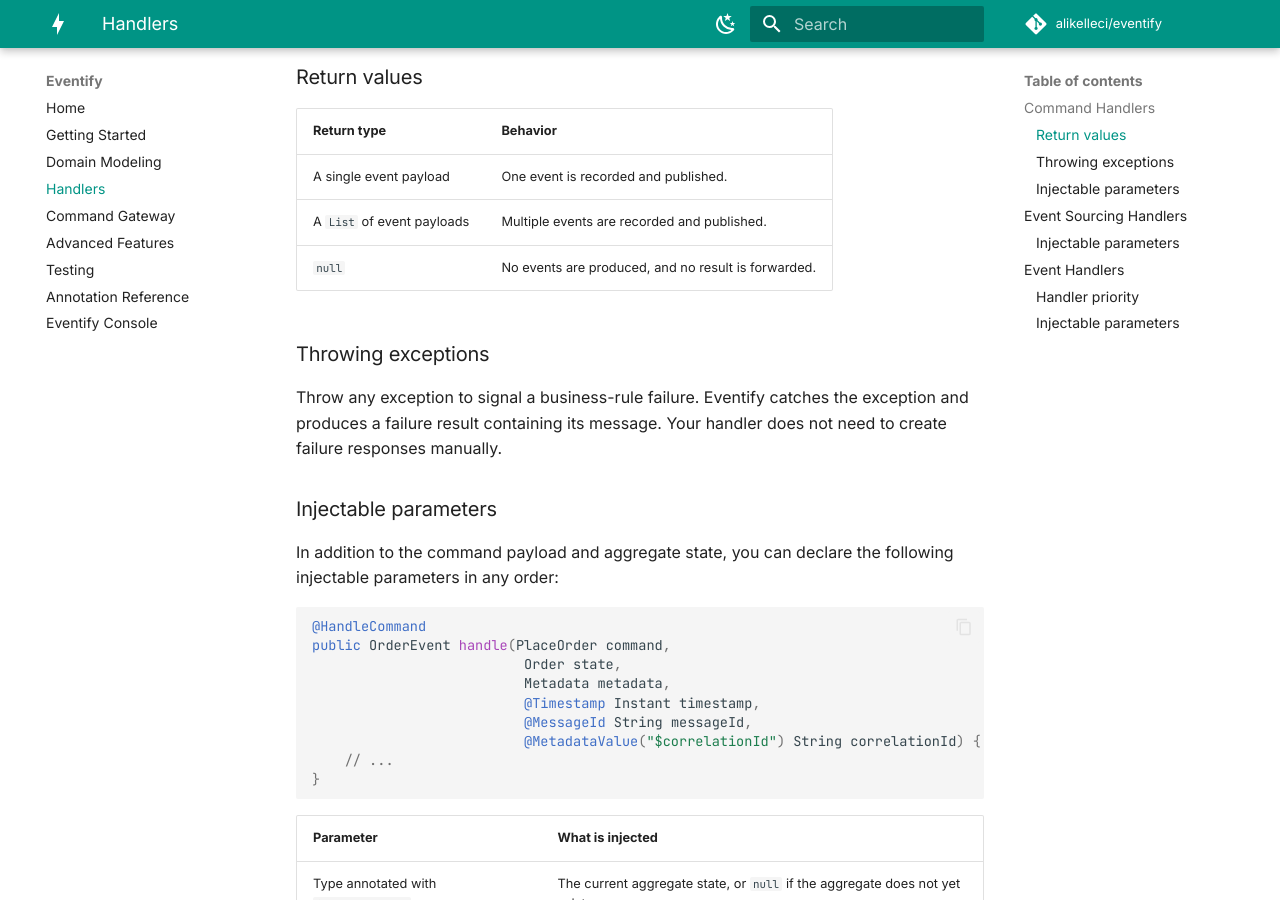
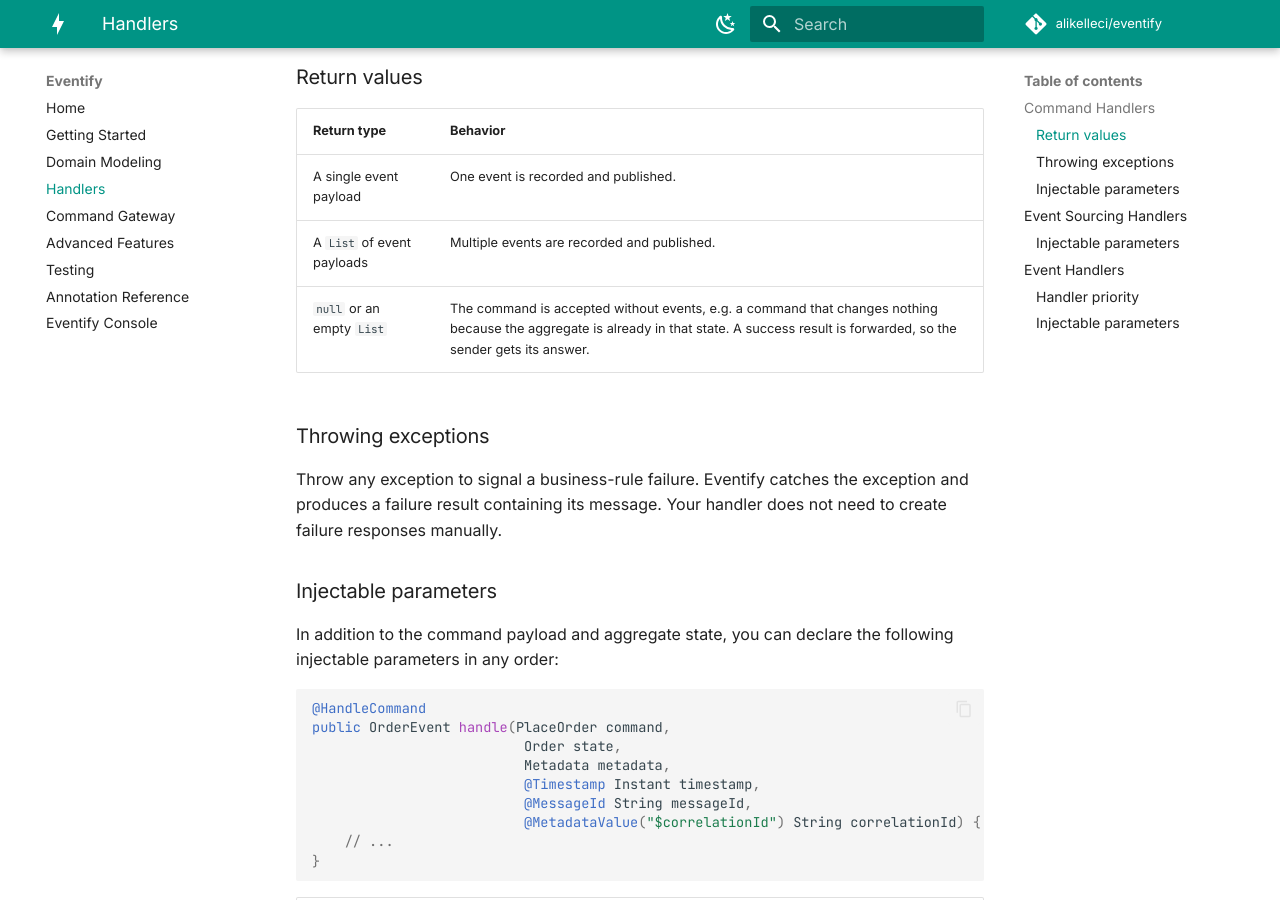
Before and after one commit to alikelleci/eventify, an MkDocs documentation site: the page built from docs/handlers.md, in a window 1280 px wide and 900 px high, scrolled down 961 px. Built offline with MkDocs 1.6.1 and Material for MkDocs 9.7.7, drawn with Linux system fonts in a browser that asks for light colours; comment, search, counter and statistics services are not loaded.

Commit message:
minor changes

```diff
--- a/docs/handlers.md
+++ b/docs/handlers.md
@@ -47,7 +47,7 @@ public class OrderCommandHandler {
 |---|---|
 | A single event payload | One event is recorded and published. |
 | A `List` of event payloads | Multiple events are recorded and published. |
-| `null` | No events are produced, and no result is forwarded. |
+| `null` or an empty `List` | The command is accepted without events, e.g. a command that changes nothing because the aggregate is already in that state. A success result is forwarded, so the sender gets its answer. |
 
 ### Throwing exceptions
 
```
